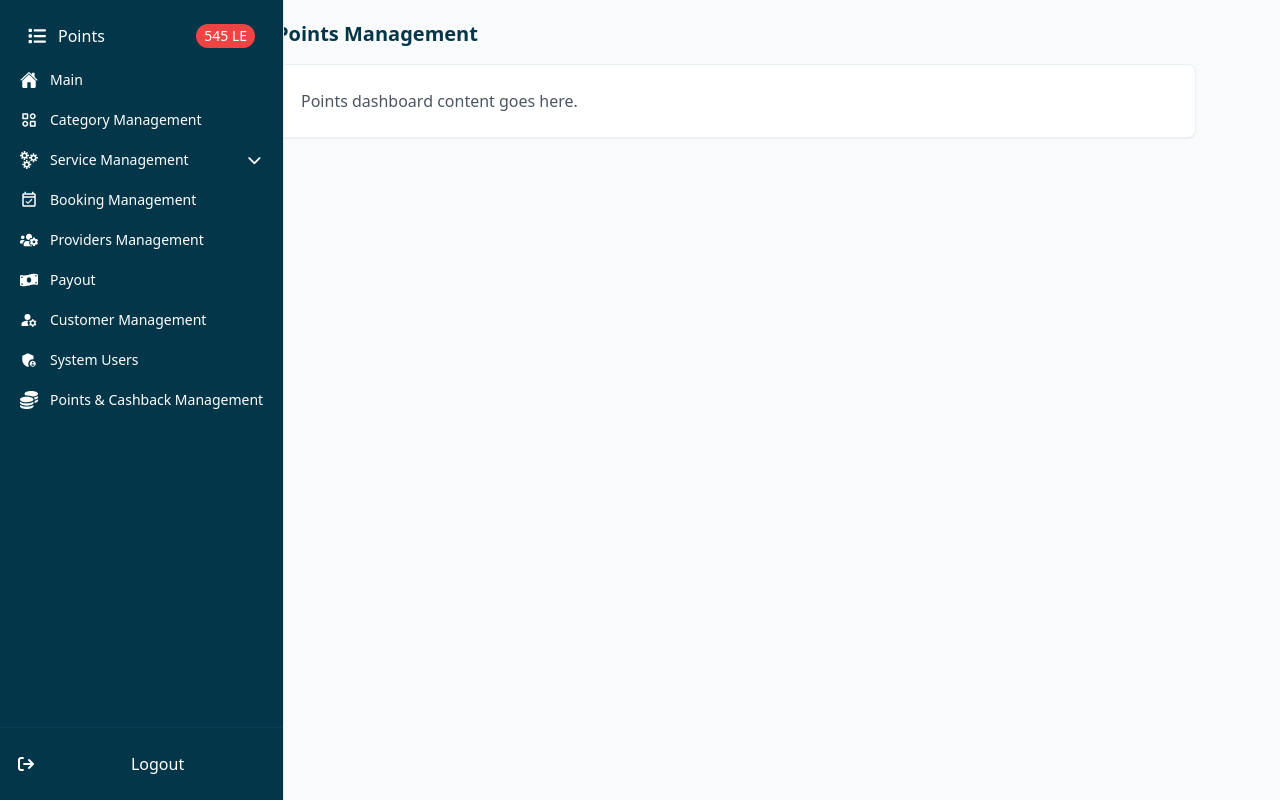
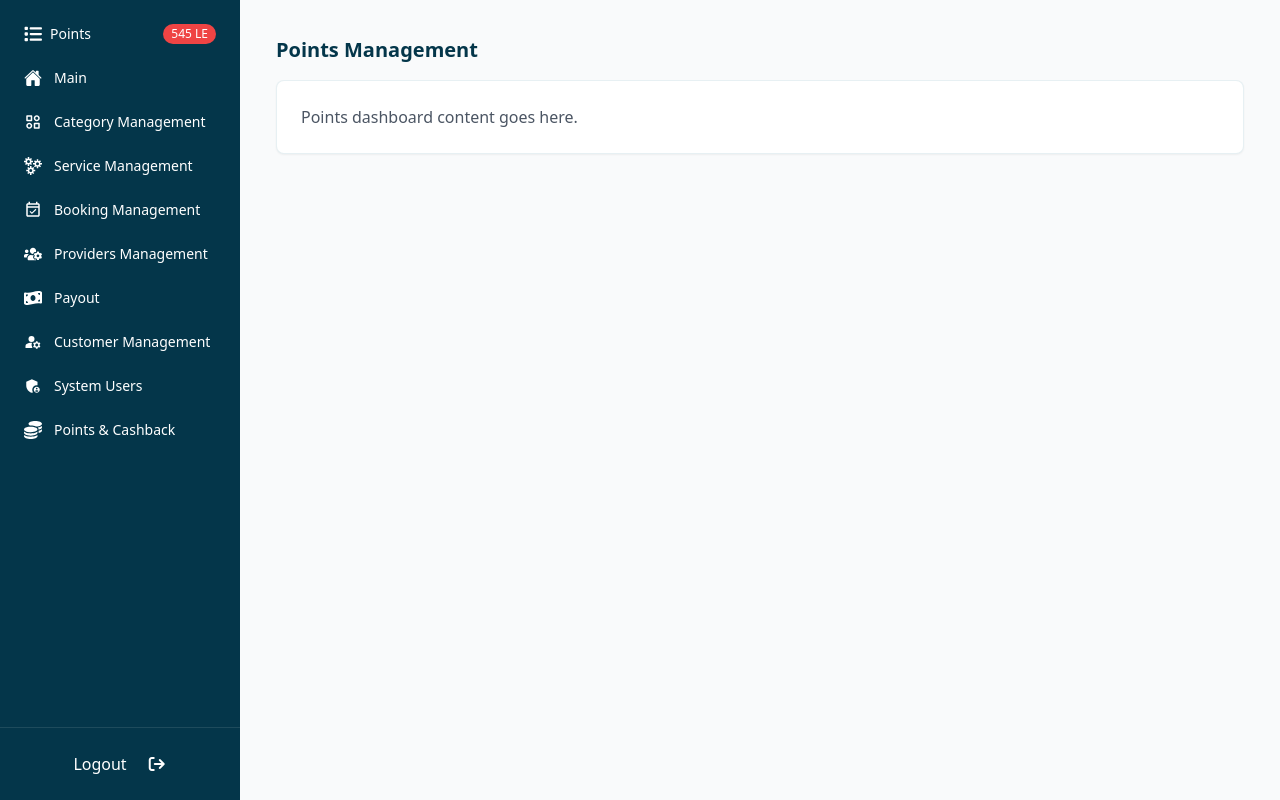
Before and after one commit to SaraMedhat450/Petra_Project, a React (Vite) app: page /provider in a window 1280 px wide. Built offline with nearby package versions, Linux system fonts and the light colour scheme.

Commit message:
updates in style

```diff
--- a/src/components/CustomerComponents/Sidebar.jsx
+++ b/src/components/CustomerComponents/Sidebar.jsx
@@ -1,16 +1,14 @@
-
 import { Link, useNavigate } from "react-router-dom";
 import { useEffect, useState } from "react";
 import {
   FaCoins,
   FaList,
   FaMoneyBillWave,
-  FaUserCircle,
   FaUsersCog,
 } from "react-icons/fa";
 import { MdAdminPanelSettings, MdManageAccounts, MdOutlineEventAvailable } from "react-icons/md";
 import { IoChevronDown, IoChevronUp, IoHome } from "react-icons/io5";
-import { FiLogOut } from "react-icons/fi";
+import { FiMenu } from "react-icons/fi";
 
 export default function Sidebar() {
   const navigate = useNavigate();
@@ -20,31 +18,43 @@ export default function Sidebar() {
   };
 
   const [userData, setUserData] = useState(null);
+  const [openBooking, setOpenBooking] = useState(false);
+  const [sidebarOpen, setSidebarOpen] = useState(false);
 
   useEffect(() => {
     const storedUser = localStorage.getItem("userData");
-    if (storedUser) {
-      setUserData(JSON.parse(storedUser));
-    }
+    if (storedUser) setUserData(JSON.parse(storedUser));
   }, []);
 
+  return (
+    <>
+      {/* Toggle Button for Mobile */}
+      <button
+        className="sm:hidden fixed top-4 left-4 z-50 bg-[#04364A] p-2 rounded text-white"
+        onClick={() => setSidebarOpen(!sidebarOpen)}
+      >
+        <FiMenu size={24} />
+      </button>
 
-  const [openBooking, setOpenBooking] = useState(false);
-
-  return (
-    <aside className="w-72 bg-[#04364A] text-white p-4 min-h-screen flex flex-col">
+      {/* Sidebar */}
+      <aside
+        className={`
+          fixed top-0 left-0 z-40 h-full w-60 bg-[#04364A] text-white flex flex-col transform
+          transition-transform duration-300
+          ${sidebarOpen ? "translate-x-0" : "-translate-x-full"}
+          sm:translate-x-0 sm:static sm:h-auto
+        `}
+      >
         {/* User Info */}
         {userData && (
-        <div className="p-4 border-b border-brand-primary/20 flex items-center text-center">
-          <div className="w-10 h-10 me-3 rounded-full bg-brand-light mb-2 flex items-center justify-center overflow-hidden border-2 border-brand-secondary">
-            {userData.image ? (
-              <img src={userData.image} alt="User Profile" className="w-full h-full object-cover" />
-            ) : (
-              <span className="text-2xl text-brand-primary font-bold">{userData.name?.[0]?.toUpperCase() || "U"}</span>
-            )}
+          <div className="p-4 border-b border-white/10 flex items-center gap-3">
+            <div className="w-10 h-10 rounded-full bg-brand-light flex items-center justify-center">
+              <span className="font-bold text-brand-primary">
+                {userData.name?.[0]?.toUpperCase() || "U"}
+              </span>
             </div>
-          <div className="flex flex-col">
-            <h3 className="text-white font-medium text-sm truncate w-full">{userData.email || "No Email"}</h3>
+            <div>
+              <p className="text-sm truncate">{userData.email}</p>
               <span className="text-xs text-brand-secondary px-2 py-0.5 bg-brand-primary/20 rounded mt-1 capitalize">
                 {localStorage.getItem("userRole") || "customer"}
               </span>
@@ -52,113 +62,83 @@ export default function Sidebar() {
           </div>
         )}
 
-      <div className="flex-1 flex flex-col gap-2 mt-4 text-base">
-        <div
-          className="flex items-center justify-between px-4 py-2 rounded-md "
-        >
+        {/* Menu */}
+        <div className="flex-1 overflow-y-auto px-3 py-4 no-scrollbar space-y-2 text-sm">
+          {/* Points */}
+          <div className="flex items-center justify-between px-4 py-2 rounded-base hover:bg-brand-primary hover:text-white transition-colors">
             <div className="flex items-center gap-3">
-            <FaList className="text-2xl" />
-            <span className="text-base font-medium">Points</span>
+              <FaList className="text-lg" />
+              <span className="text-sm font-sm">Points</span>
             </div>
-          <span className="bg-red-500 text-white text-sm px-2 py-0.5 rounded-full font-medium">
+            <span className="bg-red-500 text-white text-sm px-2 py-0.5 rounded-full font-sm">
               545 LE
             </span>
           </div>
 
+          {/* Main */}
           <Link
             to="/customer/main"
-          className="flex items-center justify-between px-4 py-2 rounded-md hover:bg-[#64ccc5]"
+            className="flex items-center px-4 py-2 rounded-base hover:bg-brand-primary hover:text-white transition-colors"
           >
-          <div className="flex items-center gap-3">
-            <IoHome className="text-2xl" />
-            <span className="text-base font-medium">Main</span>
-          </div>
+            <IoHome className="text-lg" />
+            <span className="flex-1 ms-3 whitespace-nowrap text-sm font-sm">Main</span>
           </Link>
 
+          {/* Booking Management */}
           <div>
             <button
               onClick={() => setOpenBooking(!openBooking)}
-            className="w-full flex items-center justify-between px-4 py-2 rounded-md hover:bg-[#64ccc5]"
+              className="flex items-center w-full px-4 py-2 rounded-base hover:bg-brand-primary hover:text-white transition-colors"
             >
-            <div className="flex items-center gap-3">
-              <MdOutlineEventAvailable className="text-2xl" />
-              <span className="text-base font-medium">Booking Management</span>
-            </div>
+              <MdOutlineEventAvailable className="text-lg" />
+              <span className="flex-1 ms-3 text-sm font-sm text-left">Booking Management</span>
               {openBooking ? <IoChevronUp size={20} /> : <IoChevronDown size={20} />}
             </button>
 
             {openBooking && (
-            <div className="ml-6 mt-1 flex flex-col gap-1">
+              <ul className="mt-1 ms-6 space-y-1 text-sm">
+                <li>
                   <Link
                     to="/customer/booking"
-                className="px-3 py-2 text-sm font-medium rounded-md hover:bg-[#64ccc5]"
+                    className="block px-2 py-1 rounded hover:bg-brand-primary/80 focus:bg-brand-primary/80 transition-colors"
                   >
-                Booking List
+                    • Booking List
                   </Link>
-            </div>
+                </li>
+              </ul>
             )}
           </div>
 
+          {/* Other Links */}
+          {[
+            { to: "/customer/provider", icon: <FaUsersCog className="text-lg" />, text: "Provider Management" },
+            { to: "/customer/payout", icon: <FaMoneyBillWave className="text-lg" />, text: "Payout" },
+            { to: "/customer/customersm", icon: <MdManageAccounts className="text-lg" />, text: "Customer Management" },
+            { to: "/customer/system", icon: <MdAdminPanelSettings className="text-lg" />, text: "System Users" },
+            { to: "/customer/cashback", icon: <FaCoins className="text-lg" />, text: "Points & Cashback Management" },
+          ].map((link) => (
             <Link
-          to="/customer/provider"
-          className="flex items-center justify-between px-4 py-2 rounded-md hover:bg-[#64ccc5]"
+              key={link.to}
+              to={link.to}
+              className="flex items-center px-4 py-2 rounded-base hover:bg-brand-primary hover:text-white transition-colors"
             >
-          <div className="flex items-center gap-3">
-            <FaUsersCog className="text-2xl" />
-            <span className="text-base font-medium">Provider Management</span>
-          </div>
+              {link.icon}
+              <span className="flex-1 ms-3 text-sm font-sm">{link.text}</span>
             </Link>
-
-        <Link
-          to="/customer/payout"
-          className="flex items-center justify-between px-4 py-2 rounded-md hover:bg-[#64ccc5]"
-        >
-          <div className="flex items-center gap-3">
-            <FaMoneyBillWave className="text-2xl" />
-            <span className="text-base font-medium">Payout</span>
-          </div>
-        </Link>
-
-        <Link
-          to="/customer/customersm"
-          className="flex items-center justify-between px-4 py-2 rounded-md hover:bg-[#64ccc5]"
-        >
-          <div className="flex items-center gap-3">
-            <MdManageAccounts className="text-2xl" />
-            <span className="text-base font-medium">Customer Management</span>
-          </div>
-        </Link>
-
-        <Link
-          to="/customer/system"
-          className="flex items-center justify-between px-4 py-2 rounded-md hover:bg-[#64ccc5]"
-        >
-          <div className="flex items-center gap-3">
-            <MdAdminPanelSettings className="text-2xl" />
-            <span className="text-base font-medium">System Users</span>
-          </div>
-        </Link>
-
-        <Link
-          to="/customer/cashback"
-          className="flex items-center justify-between px-4 py-2 rounded-md hover:bg-[#64ccc5]"
-        >
-          <div className="flex items-center gap-3">
-            <FaCoins className="text-2xl" />
-            <span className="text-xl font-medium">Points & Cashback Management</span>
-          </div>
-        </Link>
+          ))}
         </div>
 
-      <div className="p-4 border-t border-brand-primary/20">
+        {/* Logout */}
+        <div className="p-4 border-t border-white/10">
             <button
               onClick={handleLogout}
-          className="flex items-center w-full py-2 text-body rounded-base text-white hover:bg-red-500/20 hover:text-red-300 transition-colors group"
+              className="w-full py-2 text-center rounded hover:bg-red-500/20 text-white hover:text-red-500"
             >
-          <i className="fa-solid fa-arrow-right-from-bracket group-hover:text-red-400"></i>
-          <span className="flex-1 ms-3 whitespace-nowrap">Logout</span>
+              Logout
+              <i className="fa-solid fa-arrow-right-from-bracket group-hover:text-red-400 ms-5"></i>
             </button>
           </div>
       </aside>
+    </>
   );
 }
--- a/src/pages/Provider.jsx
+++ b/src/pages/Provider.jsx
@@ -1,32 +1,29 @@
 import { useState, useEffect } from "react";
 import { Link, Outlet, useNavigate } from "react-router-dom";
 import { IoHome } from "react-icons/io5";
-import { FaCoins, FaList } from "react-icons/fa6";
+import { FaCoins, FaList, FaMoneyBillWave } from "react-icons/fa6";
+import { FaUsersCog } from "react-icons/fa";
 import { BiCategoryAlt } from "react-icons/bi";
 import { GrServices } from "react-icons/gr";
-import { MdOutlineEventAvailable } from "react-icons/md";
-import { FaUsersCog } from "react-icons/fa";
-import { FaMoneyBillWave } from "react-icons/fa";
-import { MdManageAccounts } from "react-icons/md";
-import { MdAdminPanelSettings } from "react-icons/md";
+import { MdOutlineEventAvailable, MdManageAccounts, MdAdminPanelSettings } from "react-icons/md";
 import { GiTakeMyMoney } from "react-icons/gi";
+import { HiMenuAlt2, HiX } from "react-icons/hi";
 
 export default function Provider() {
-
   const [openMenu, setOpenMenu] = useState(null);
   const [userData, setUserData] = useState(null);
+  const [isSidebarOpen, setIsSidebarOpen] = useState(false);
+
   const navigate = useNavigate();
 
   useEffect(() => {
     const storedUser = localStorage.getItem("userData");
-    if (storedUser) {
-      setUserData(JSON.parse(storedUser));
-    }
+    if (storedUser) setUserData(JSON.parse(storedUser));
   }, []);
 
   const toggleMenu = (menu) => {
     setOpenMenu(openMenu === menu ? null : menu);
-  }
+  };
 
   const handleLogout = () => {
     localStorage.clear();
@@ -34,167 +31,177 @@ export default function Provider() {
   };
 
   return (
-    <>
+    <div className="flex relative min-h-screen">
 
-      <div className="flex">
-        <button data-drawer-target="default-sidebar" data-drawer-toggle="default-sidebar" aria-controls="default-sidebar" type="button" className="text-heading bg-transparent box-border border border-transparent hover:bg-neutral-secondary-medium focus:ring-4 focus:ring-neutral-tertiary font-medium leading-5 rounded-base ms-3 mt-3 text-sm p-2 focus:outline-none inline-flex sm:hidden">
-          <span className="sr-only">Open sidebar</span>
-          <svg className="w-6 h-6" aria-hidden="true" xmlns="http://www.w3.org/2000/svg" width="24" height="24" fill="none" viewBox="0 0 24 24">
-            <path stroke="currentColor" stroke-linecap="round" stroke-width="2" d="M5 7h14M5 12h14M5 17h10" />
-          </svg>
+      {/* ===== Mobile Menu Button ===== */}
+      <button
+        onClick={() => setIsSidebarOpen(true)}
+        className="sm:hidden fixed top-4 left-4 z-50 text-white bg-brand-primary p-2 rounded-md"
+      >
+        <HiMenuAlt2 size={22} />
       </button>
 
-        <aside id="default-sidebar" className="fixed left-0 z-40 w-70 h-screen transition-transform -translate-x-full sm:translate-x-0 text-white bg-brand-dark top-0" aria-label="Sidebar">
-          <div className="flex flex-col h-full bg-neutral-primary-soft border-e border-default">
+      {/* ===== Overlay (Mobile) ===== */}
+      {isSidebarOpen && (
+        <div
+          onClick={() => setIsSidebarOpen(false)}
+          className="fixed inset-0 bg-black/50 z-30 sm:hidden"
+        />
+      )}
 
-            {/* User Profile Section */}
+      {/* ===== Sidebar ===== */}
+      <aside
+        className={`
+          fixed top-0 left-0 z-40 h-screen w-60
+          bg-brand-dark text-white
+          transition-transform duration-300
+          ${isSidebarOpen ? "translate-x-0" : "-translate-x-full"}
+          sm:translate-x-0
+        `}
+      >
+        <div className="flex flex-col h-full">
+
+          {/* Close button (mobile) */}
+          <button
+            onClick={() => setIsSidebarOpen(false)}
+            className="sm:hidden absolute top-4 right-4 text-white"
+          >
+            <HiX size={22} />
+          </button>
+
+          {/* User Info */}
           {userData && (
-              <div className="p-4 border-b border-brand-primary/20 flex items-center text-center">
-                <div className="w-10 h-10 me-3 rounded-full bg-brand-light mb-2 flex items-center justify-center overflow-hidden border-2 border-brand-secondary">
-                  {userData.image ? (
-                    <img src={userData.image} alt="User Profile" className="w-full h-full object-cover" />
-                  ) : (
-                    <span className="text-2xl text-brand-primary font-bold">{userData.name?.[0]?.toUpperCase() || "U"}</span>
-                  )}
+            <div className="p-4 border-b border-white/10 flex items-center gap-3">
+              <div className="w-10 h-10 rounded-full bg-brand-light flex items-center justify-center">
+                <span className="font-bold text-brand-primary">
+                  {userData.name?.[0]?.toUpperCase() || "U"}
+                </span>
               </div>
-                <div className="flex flex-col">
-                  <h3 className="text-white font-medium text-sm truncate w-full">{userData.email || "No Email"}</h3>
+              <div>
+                <p className="text-sm truncate">{userData.email}</p>
                 <span className="text-xs text-brand-secondary px-2 py-0.5 bg-brand-primary/20 rounded mt-1 capitalize">
-                    {localStorage.getItem("userRole") || "Provider"}
+                  {localStorage.getItem("userRole") || "provider"}
                 </span>
               </div>
             </div>
           )}
 
-            <div className="flex-1 overflow-y-auto px-3 py-4 no-scrollbar pb-10">
-              <ul className="space-y-2 text-sm font-normal">
+          {/* Menu */}
+          <ul className="flex-1 overflow-y-auto px-3 py-4 space-y-2 text-sm">
 
-                <li className="flex items-center text-body justify-between px-4 py-2 rounded-md ">
-                  <div className="flex items-center gap-3">
-                    <FaList className="text-lg" />
-                    <span className="text-base font-medium">Points</span>
+            <li className="flex items-center justify-between px-3 py-2 rounded hover:bg-brand-primary  focus:bg-brand-primary/80">
+              <div className="flex items-center gap-2">
+                <FaList className="text-lg"/>
+                <span>Points</span>
               </div>
-                  <span className="bg-red-500 text-white text-sm px-2 py-0.5 rounded-full font-medium">
+              <span className="bg-red-500 px-2 py-0.5 rounded-full text-xs">
                 545 LE
               </span>
             </li>
 
-                <li>
-                  <Link to='/provider/main' className="flex items-center px-2 py-1.5 text-body rounded-base hover:bg-brand-primary hover:text-white focus:bg-brand-primary group">
-                    <IoHome className="text-lg" />
-                    <span className="flex-1 ms-3 whitespace-nowrap">Main</span>
-                  </Link>
-                </li>
+            <SidebarLink to="/provider/main" icon={<IoHome className="text-lg"/>} text="Main" />
 
+            <SidebarLink
+              to="/provider/categoryManagement"
+              icon={<BiCategoryAlt className="text-lg font-lg"/>}
+              text="Category Management"
+            />
 
-                <li>
-                  <Link to='/provider/categoryManagement' className="flex items-center px-2 py-1.5 text-body rounded-base hover:bg-brand-primary hover:text-white focus:bg-brand-primary group">
-                    <BiCategoryAlt className="text-lg" />
-                    <span className="flex-1 ms-3 whitespace-nowrap">Category Management</span>
-                  </Link>
-                </li>
-
-                <li>
+            {/* Service Management */}
             <li>
               <button
                 onClick={() => toggleMenu("service")}
-                      className="flex items-center w-full px-2 py-1.5 text-body rounded-base hover:bg-brand-primary hover:text-white transition-colors"
+                className="flex items-center w-full px-3 py-2 rounded hover:bg-brand-primary  focus:bg-brand-primary/80"
               >
-                      <GrServices className="text-lg" />
-                      <span className="flex-1 ms-3 text-left">Service Management</span>
-
-                      <i
-                        className={`fa-solid fa-chevron-down transition-transform ${openMenu === "service" ? "rotate-180" : ""
-                          }`}
-                      ></i>
+                <GrServices className=" text-lg font-lg"/>
+                <span className="ms-3 flex-1 text-left">Service Management</span>
               </button>
 
               {openMenu === "service" && (
-                      <ul className="mt-1 ms-6 space-y-1 text-sm">
+                <ul className="ms-8 mt-1 space-y-1 text-sm">
                   <li>
-                          <Link
-                            to="/provider/serviceList"
-                            className="block px-2 py-1 rounded hover:bg-brand-primary/80 focus:bg-brand-primary/80 transition-colors"
-                          >
+                    <Link to="/provider/serviceList" className="block hover:text-brand-secondary hover:bg-brand-primary focus:bg-brand-primary/80">
                       • Services List
                     </Link>
                   </li>
                   <li>
-                          <Link
-                            to="/provider/addService"
-                            className="block px-2 py-1 rounded hover:bg-brand-primary/80 focus:bg-brand-primary/80 transition-colors"
-                          >
-                            • Add new Service
+                    <Link to="/provider/addService" className="block hover:text-brand-secondary hover:bg-brand-primary focus:bg-brand-primary/80">
+                      • Add Service
                     </Link>
                   </li>
                 </ul>
               )}
             </li>
 
-                </li>
+            <SidebarLink
+              to="/provider/bookingManagement"
+              icon={<MdOutlineEventAvailable className="text-lg font-lg"/>}
+              text="Booking Management"
+            />
 
-                <li>
-                  <Link to='/provider/bookingManagement' className="flex items-center px-2 py-1.5 text-body rounded-base hover:bg-brand-primary hover:text-white focus:bg-brand-primary group">
-                    <MdOutlineEventAvailable className="text-lg" />
-                    <span className="flex-1 ms-3 whitespace-nowrap">Booking Management</span>
-                  </Link>
-                </li>
+            <SidebarLink
+              to="/provider/providersManagement"
+              icon={<FaUsersCog className="text-lg font-lg"/>}
+              text="Providers Management"
+            />
 
-                <li>
-                  <Link to='/provider/providersManagement' className="flex items-center px-2 py-1.5 text-body rounded-base hover:bg-brand-primary hover:text-white focus:bg-brand-primary group">
-                    <FaUsersCog className="text-lg" />
-                    <span className="flex-1 ms-3 whitespace-nowrap">Providers Management</span>
-                  </Link>
-                </li>
+            <SidebarLink
+              to="/provider/payout"
+              icon={<FaMoneyBillWave className="text-lg font-lg"/>}
+              text="Payout"
+            />
 
-                <li>
-                  <Link to='/provider/payout' className="flex items-center px-2 py-1.5 text-body rounded-base hover:bg-brand-primary hover:text-white focus:bg-brand-primary group">
-                    <FaMoneyBillWave className="text-lg" />
-                    <span className="flex-1 ms-3 whitespace-nowrap">Payout</span>
-                  </Link>
-                </li>
+            <SidebarLink
+              to="/provider/customerManagement"
+              icon={<MdManageAccounts className="text-lg font-lg"/>}
+              text="Customer Management"
+            />
 
-                <li>
-                  <Link to='/provider/customerManagement' className="flex items-center px-2 py-1.5 text-body rounded-base hover:bg-brand-primary hover:text-white focus:bg-brand-primary group">
-                    <MdManageAccounts className="text-lg" />
-                    <span className="flex-1 ms-3 whitespace-nowrap">Customer Management</span>
-                  </Link>
-                </li>
+            <SidebarLink
+              to="/provider/systemUsers"
+              icon={<MdAdminPanelSettings className="text-lg font-lg"/>}
+              text="System Users"
+            />
 
-                <li>
-                  <Link to='/provider/systemUsers' className="flex items-center px-2 py-1.5 text-body rounded-base hover:bg-brand-primary hover:text-white focus:bg-brand-primary group">
-                    <MdAdminPanelSettings className="text-lg" />
-                    <span className="flex-1 ms-3 whitespace-nowrap">System Users</span>
-                  </Link>
-                </li>
+            <SidebarLink
+              to="/provider/cashbackManagement"
+              icon={<FaCoins className="text-lg font-lg"/>}
+              text="Points & Cashback"
+            />
+          </ul>
 
-                <li className="mb-2">
-                  <Link to='/provider/cashbackManagement' className="flex items-center px-2 py-1.5 text-body rounded-base hover:bg-brand-primary hover:text-white focus:bg-brand-primary group">
-                    <FaCoins className="text-lg" />
-                    <span className="flex-1 ms-3 whitespace-nowrap">Points & Cashback Management</span>
-                  </Link>
-                </li>
-
-              </ul>
-            </div>
-            <div className="p-4 border-t border-brand-primary/20">
+          {/* Logout */}
+          <div className="p-4 border-t border-white/10">
             <button
               onClick={handleLogout}
-                className="flex items-center w-full py-2 text-body rounded-base text-white hover:bg-red-500/20 hover:text-red-300 transition-colors group"
+              className="w-full py-2 text-center rounded hover:bg-red-500/20 text-white hover:text-red-500"
             >
-                <i className="fa-solid fa-arrow-right-from-bracket group-hover:text-red-400"></i>
-                <span className="flex-1 ms-3 whitespace-nowrap">Logout</span>
+              Logout
+              <i className="fa-solid fa-arrow-right-from-bracket group-hover:text-red-400 ms-5"></i>
             </button>
           </div>
-
         </div>
       </aside>
 
-        <div className=" sm:ml-64 w-3/4">
+      {/* ===== Main Content ===== */}
+      <main className="flex-1 sm:ml-60 p-4">
         <Outlet />
+      </main>
     </div>
-      </div>
-
-    </>
   );
 }
+
+/* ===== Reusable Link Component ===== */
+function SidebarLink({ to, icon, text }) {
+  return (
+    <li>
+      <Link
+        to={to}
+        className="flex items-center px-3 py-2 rounded hover:bg-brand-primary  focus:bg-brand-primary/80"
+      >
+        {icon}
+        <span className="ms-3">{text}</span>
+      </Link>
+    </li>
+  );
+}
```
Also changed, not shown: src/components/CustomerComponents/Booking.jsx (+12 -10 lines), src/components/ProviderServiceList.jsx (+20 -20 lines). Lines whose indentation alone changed are shown as unchanged.
